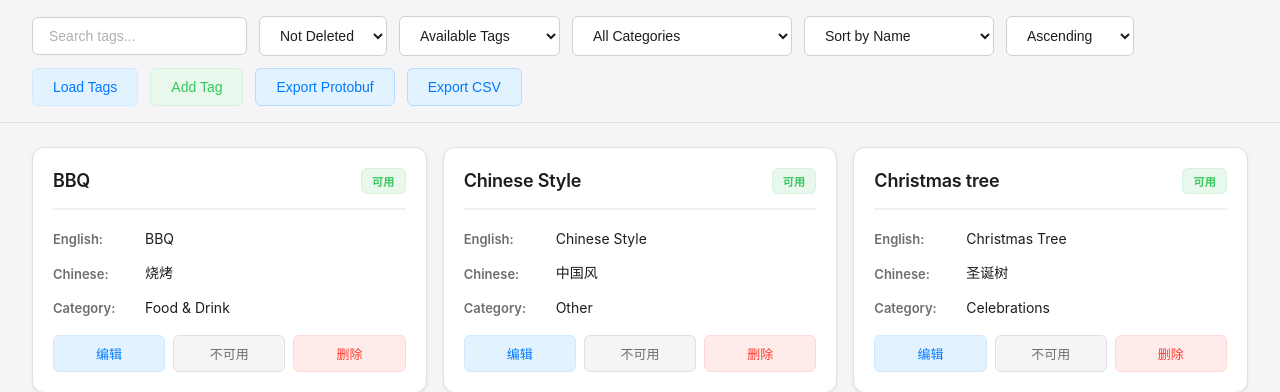
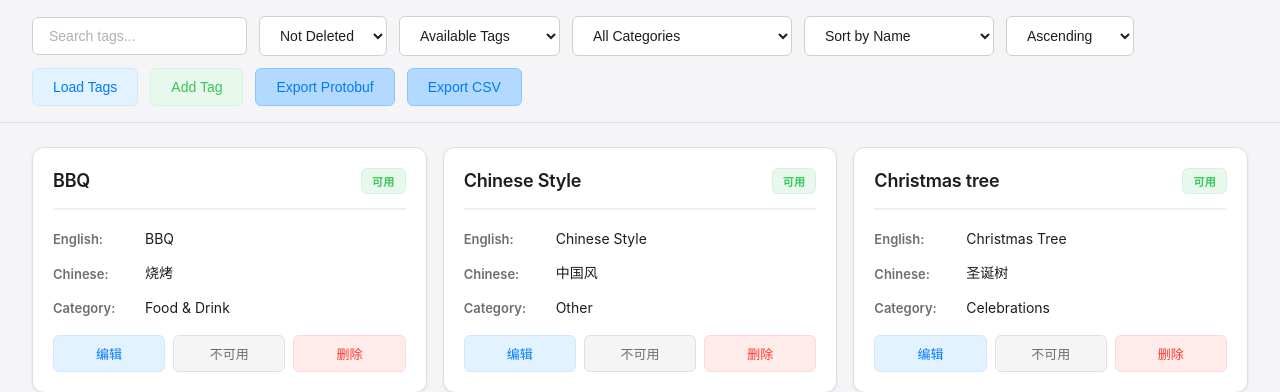
Before and after one commit to xylcm/curator-tag-vocab, a Flask app: page /tagging/vocab/ in a window 1280 px wide. Shown: the part 209-601 px from the top of the page. Run offline with Flask 3, Linux system fonts and the light colour scheme; data comes from the database, SQL or seed files in the repository; parts of the project's set-up code (start-up, migrations or seed data) failed here and were passed over.

Commit message:
feat: change export button background color to light blue
- Update .btn-info background from #e3f2ff to #b3d9ff
- Update .btn-info border-color from #b8dcff to #8ac5ff
- Update .btn-info:hover background from #d0e8ff to #9cceff
- Update .btn-info:hover border-color from #9fceff to #73b8ff

Co-Authored-By: Claude Opus 4.5 <noreply@anthropic.com>

```diff
--- a/src/static/css/main.css
+++ b/src/static/css/main.css
@@ -147,14 +147,14 @@ body {
 }
 
 .btn-info {
-    background: #e3f2ff;
+    background: #b3d9ff;
     color: #007aff;
-    border: 1px solid #b8dcff;
+    border: 1px solid #8ac5ff;
 }
 
 .btn-info:hover {
-    background: #d0e8ff;
-    border-color: #9fceff;
+    background: #9cceff;
+    border-color: #73b8ff;
 }
 
 .btn-small {
```
